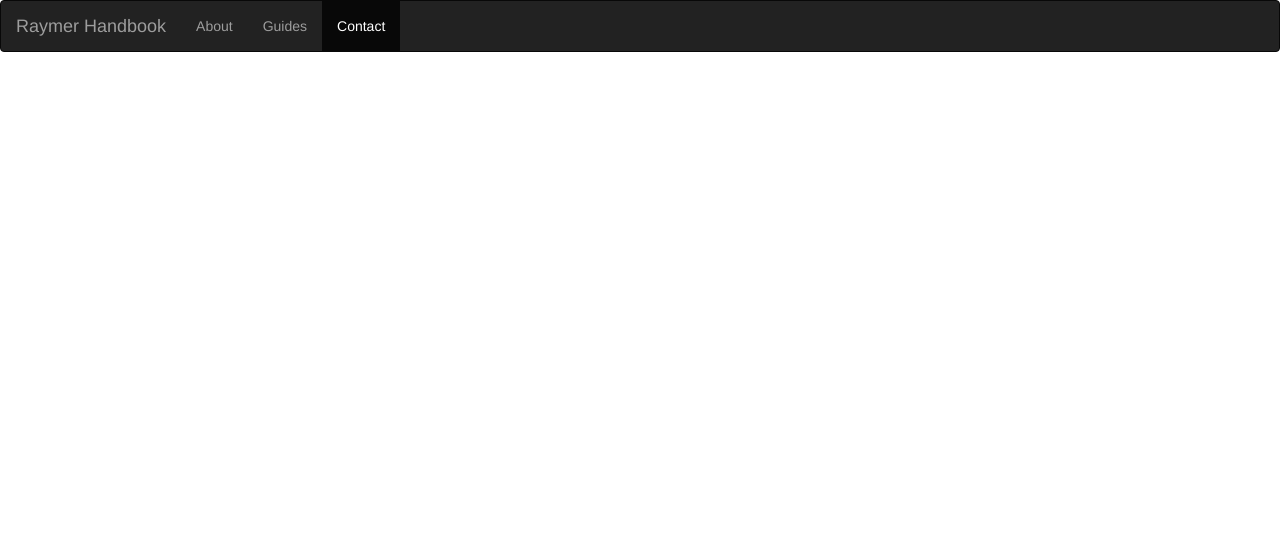
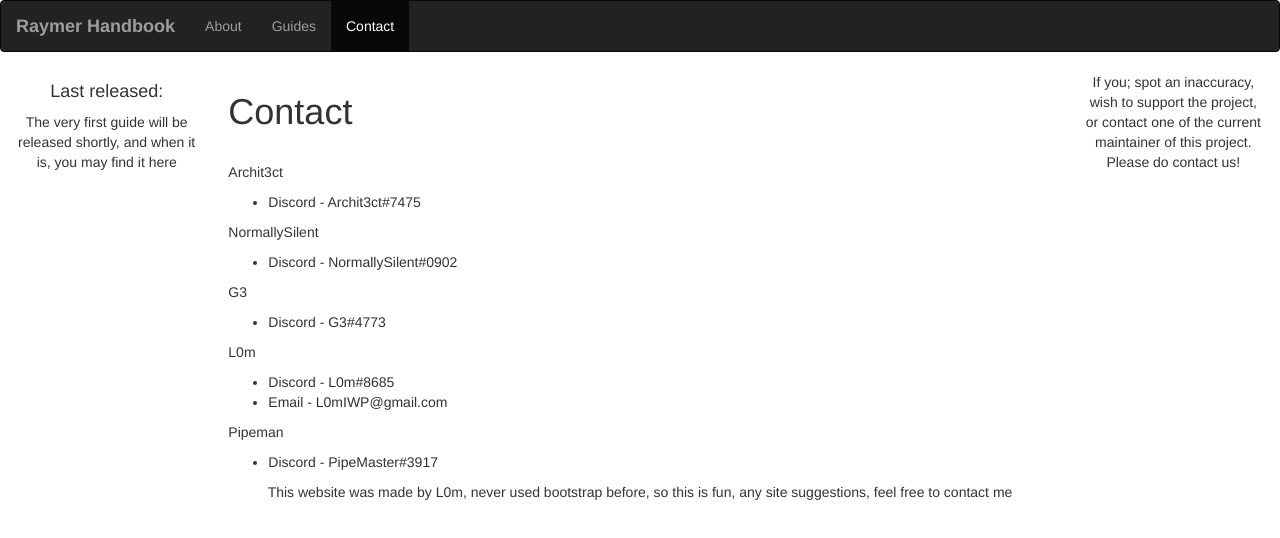
Before and after one commit to L0mRR/RaymerHandbook, a plain HTML site: page pages/contact.html in a window 1280 px wide. Drawn offline with nearby package versions, Linux system fonts and the light colour scheme.

Commit message:
Update contact.html

```diff
--- a/pages/contact.html
+++ b/pages/contact.html
@@ -6,31 +6,79 @@
         <!--Bootstrap shit-->
         <meta charset="utf-8">
         <meta name="viewport" content="width=device-width, initial-scale=1">
-        <link rel="stylesheet" href="script.css">
         <link rel="stylesheet" href="https://maxcdn.bootstrapcdn.com/bootstrap/3.4.1/css/bootstrap.min.css">
         <script src="https://ajax.googleapis.com/ajax/libs/jquery/3.6.0/jquery.min.js"></script>
         <script src="https://maxcdn.bootstrapcdn.com/bootstrap/3.4.1/js/bootstrap.min.js"></script>
+
+        <link rel="stylesheet" href="../script.css"><!--my stylesheets-->
+        <link rel="stylesheet" href="../navbarcss.css">
     </head>
 
     <body>
         <nav class="navbar navbar-inverse">
             <div class="container-fluid">
+
                 <div class="navbar-header">
+
                     <button type="button" class="navbar-toggle" data-toggle="collapse" data-target="#myNavbar">
+
                         <span class="icon-bar"></span>
                         <span class="icon-bar"></span>
                         <span class="icon-bar"></span>
+
                     </button>
-                    <a class="navbar-brand" href="#">Raymer Handbook</a>
+
+                    <a class="navbar-brand" href="#"><b>Raymer Handbook</b></a>
+
                 </div>
+
                 <div class="collapse navbar-collapse" id="myNavbar">
+
                     <ul class="nav navbar-nav">
+
                         <li><a href="../index.html">About</a></li>
                         <li><a href="guides.html">Guides</a></li>
-                        <li class="active"><a href="#">Contact</a></li>
+                        <li class="active"><a>Contact</a></li>
+
                     </ul>
+
+                </div>
+
+            </div>
+        </nav>
+        <div class="container-fluid text-center">
+            <div class="row content">
+
+                <div class="col-sm-2 sidenav" id="leftside"> <!--left side columms-->
+                    <h4>Last released:</h4>
+                    <p>The very first guide will be released shortly, and when it is, you may find it here</p>
+                </div>
+
+                <div class="col-sm-8 text-left" id="middle"> <!--middle-->
+                    <H1>Contact</H1>
+                    <br>
+                    <p>Archit3ct</p>
+                    <ul><li>Discord - Archit3ct#7475</li></ul>
+                    <p>NormallySilent</p>
+                    <ul><li>Discord - NormallySilent#0902</li></ul>
+                    <p>G3</p>
+                    <ul><li>Discord - G3#4773</li></ul>
+                    <p>L0m</p>
+                    <ul><li>Discord - L0m#8685</li><li>Email - L0mIWP@gmail.com</li></ul>
+                    <p>Pipeman</p>
+                    <ul><li>Discord - PipeMaster#3917</li></ul>
+                </div>
+
+                <div class="col-sm-2 sidenav" id="rightside"> <!--right side columns-->
+                    <p>If you; spot an inaccuracy, wish to support the project, or contact
+                        one of the current maintainer of this project. Please do contact us!</p>
                 </div>
             </div>
-        </nav>
+        </div>
+
+        <footer class="container-fluid text-center">
+            <p>This website was made by L0m, never used bootstrap before, so this is fun, any site suggestions, feel free to contact me</p>
+        </footer>
+
     </body>
 </html>
```
